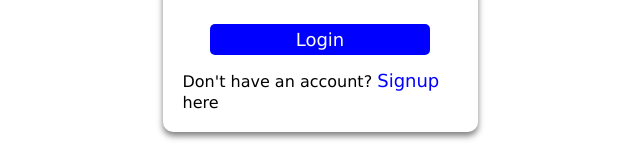
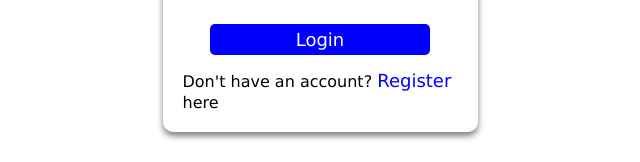
Before and after one commit to EnockYator/industrial-attachment, a Nuxt app: page /login in a window 1280 px wide. Shown: the part 245-407 px from the top of the page, without its empty margins (320-960 px from the left). Built offline with nearby package versions, Linux system fonts and the light colour scheme.

Commit message:
fixed authentication alternatives

```diff
--- a/pages/login.vue
+++ b/pages/login.vue
@@ -17,8 +17,8 @@
 
                     <p>
                         Don't have an account?
-                        <NuxtLink to="signup" class="login-alternative">
-                            Signup<span> here</span>
+                        <NuxtLink to="register" class="login-alternative">
+                            Register<span> here</span>
                         </NuxtLink>
                     </p>
                 </form>
--- a/pages/register.vue
+++ b/pages/register.vue
@@ -26,7 +26,7 @@
 
                     <p>
                         Already have an account?
-                        <NuxtLink to="signup" class="signup-alternative">
+                        <NuxtLink to="login" class="signup-alternative">
                             Login<span> here</span>
                         </NuxtLink>
                     </p>
```
